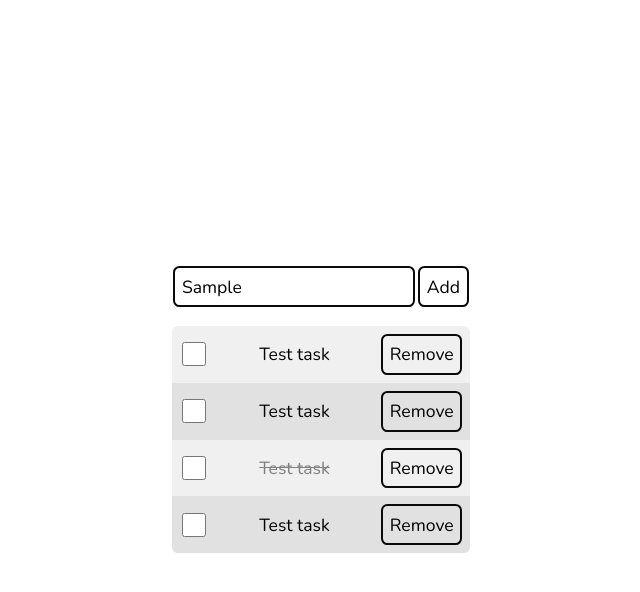
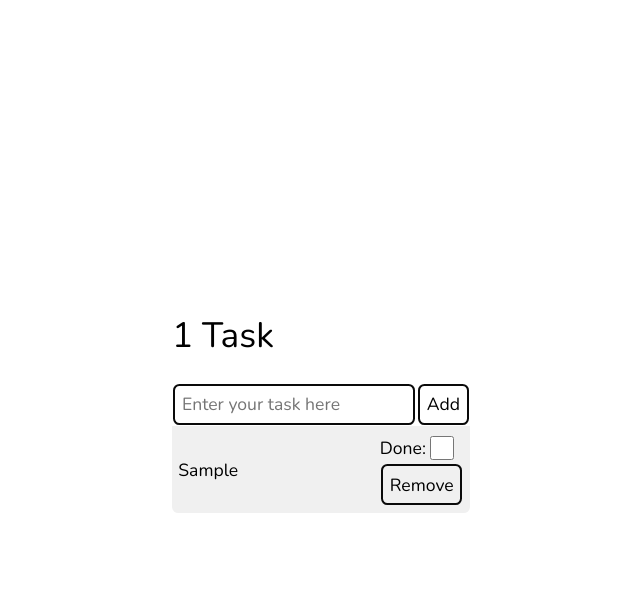
Before and after one commit to ohbeomho/task-tracker, a React app: page / in a window 1280 px wide. Both pictures are taken after typing "Sample" into the empty fields and a click on the button "Add". Shown: the top 592 px of the page, without its empty margins (319-959 px from the left). Built offline with nearby package versions, Linux system fonts and the light colour scheme; the HTML template or start-up script is replaced by a standard one.

Commit message:
Feat: Managing tasks

```diff
--- a/src/App.tsx
+++ b/src/App.tsx
@@ -1,4 +1,4 @@
-import { useReducer } from 'react'
+import React, { useCallback, useReducer, useState } from 'react'
 import Button from './components/Button.styled'
 import Input from './components/Input.styled'
 import { TaskList, TaskListItem } from './components/List.styled.tsx'
@@ -7,6 +7,7 @@ import Checkbox from './components/Checkbox.styled.tsx'
 type Task = {
   id: string
   text: string
+  done: boolean
 }
 
 type TaskAction = {
@@ -21,7 +22,10 @@ function tasksReducer(tasks: Task[], action: TaskAction) {
 
   switch (action.type) {
     case 'add':
-      updated = [...tasks, { id: crypto.randomUUID(), text: action.text! }]
+      updated = [
+        ...tasks,
+        { id: crypto.randomUUID(), text: action.text!, done: false },
+      ]
       break
     case 'remove':
       updated = tasks.filter((task) => task.id !== action.id!)
@@ -32,7 +36,16 @@ function tasksReducer(tasks: Task[], action: TaskAction) {
       )
   }
 
-  localStorage.setItem('tasks', JSON.stringify(updated))
+  localStorage.setItem(
+    'tasks',
+    JSON.stringify(
+      updated.sort((a, b) => {
+        if (a.done && !b.done) return -1
+        else if (b.done && !a.done) return 1
+        return 0
+      }),
+    ),
+  )
   return updated
 }
 
@@ -42,36 +55,71 @@ function getInitialTasks() {
 
 function App() {
   const [tasks, dispatch] = useReducer(tasksReducer, getInitialTasks())
+  const [text, setText] = useState('')
+
+  const removeTask = useCallback(
+    (e: React.MouseEvent<HTMLButtonElement, MouseEvent>) =>
+      dispatch({ type: 'remove', id: e.currentTarget.dataset.taskid }),
+    [],
+  )
+  const addTask = useCallback(() => {
+    dispatch({ type: 'add', text })
+    setText('')
+  }, [text])
+  const markTask = useCallback(
+    (e: React.ChangeEvent<HTMLInputElement>) =>
+      dispatch({
+        type: 'mark',
+        id: e.currentTarget.dataset.taskid,
+        done: e.currentTarget.checked,
+      }),
+    [],
+  )
+
+  const textChange = useCallback(
+    (e: React.FormEvent<HTMLInputElement>) => setText(e.currentTarget.value),
+    [],
+  )
 
   return (
-    <>
-      <p>
-        <Input placeholder="Enter your task here" />
-        <Button>Add</Button>
-      </p>
+    <div className="container">
+      <h1>
+        {tasks.length} Task{tasks.length === 1 ? '' : 's'}
+      </h1>
+      <div style={{ display: 'flex' }}>
+        <Input
+          placeholder="Enter your task here"
+          style={{ flex: 1 }}
+          value={text}
+          onInput={textChange}
+        />
+        <Button onClick={addTask}>Add</Button>
+      </div>
       <TaskList>
-        <TaskListItem>
-          <Checkbox id="test" />
-          <label htmlFor="test">Test task</label>
-          <Button>Remove</Button>
-        </TaskListItem>
-        <TaskListItem>
-          <Checkbox id="test" />
-          <label htmlFor="test">Test task</label>
-          <Button>Remove</Button>
-        </TaskListItem>
-        <TaskListItem $done>
-          <Checkbox id="test" />
-          <label htmlFor="test">Test task</label>
-          <Button>Remove</Button>
-        </TaskListItem>
-        <TaskListItem>
-          <Checkbox id="test" />
-          <label htmlFor="test">Test task</label>
-          <Button>Remove</Button>
-        </TaskListItem>
+        {tasks.length ? (
+          tasks.map((task, idx) => (
+            <TaskListItem key={idx} $done={task.done}>
+              <div>{task.text}</div>
+              <div>
+                <div style={{ display: 'flex', alignItems: 'center' }}>
+                  Done:
+                  <Checkbox
+                    data-taskid={task.id}
+                    onChange={markTask}
+                    checked={task.done}
+                  />
+                </div>
+                <Button data-taskid={task.id} onClick={removeTask}>
+                  Remove
+                </Button>
+              </div>
+            </TaskListItem>
+          ))
+        ) : (
+          <li style={{ color: 'gray', textAlign: 'center' }}>Nothing here</li>
+        )}
       </TaskList>
-    </>
+    </div>
   )
 }
 
```
